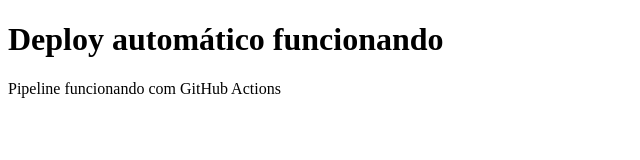
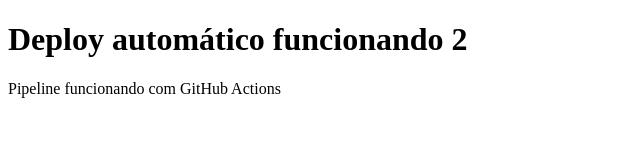
Before and after one commit to FOM89/pipeline-cicd, a plain HTML site: page site/index.html in a window 1280 px wide. Shown: the full height of the page, 0-640 px from the left. Drawn offline with Linux system fonts and the light colour scheme.

Commit message:
Teste deploy automático 2

```diff
--- a/site/index.html
+++ b/site/index.html
@@ -6,7 +6,7 @@
     <title>Pipeline CI/CD</title>
 </head>
 <body>
-    <h1>Deploy automático funcionando</h1>
+    <h1>Deploy automático funcionando 2</h1>
     <p>Pipeline funcionando com GitHub Actions</p>
 </body>
 </html>
```
